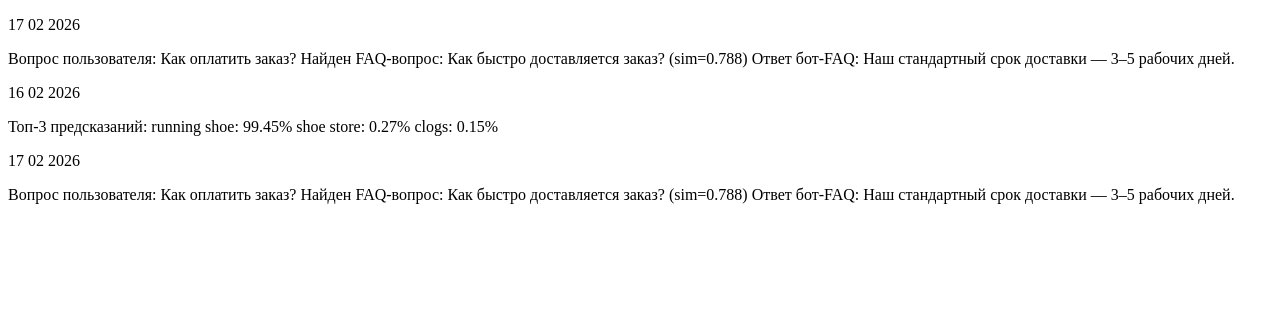
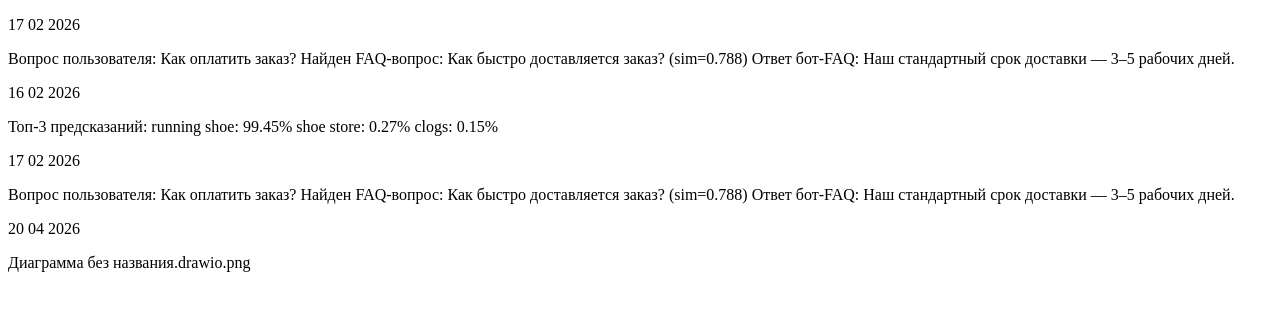
Before and after one commit to Arina28-am/jan, a plain HTML site: page index.html in a window 1280 px wide. Drawn offline with Linux system fonts and the light colour scheme.

Commit message:
Update index.html

```diff
--- a/index.html
+++ b/index.html
@@ -21,5 +21,7 @@
 Найден FAQ-вопрос: Как быстро доставляется заказ? (sim=0.788)
 Ответ бот-FAQ: Наш стандартный срок доставки — 3–5 рабочих дней.
 
+     <p>20 04 2026</p>
+    Диаграмма без названия.drawio.png
     </body>
 </html>
```
